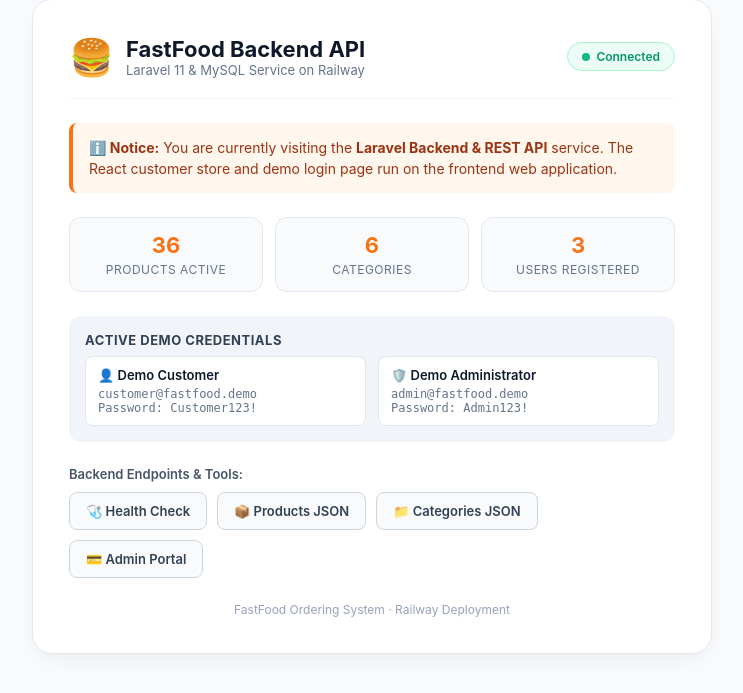
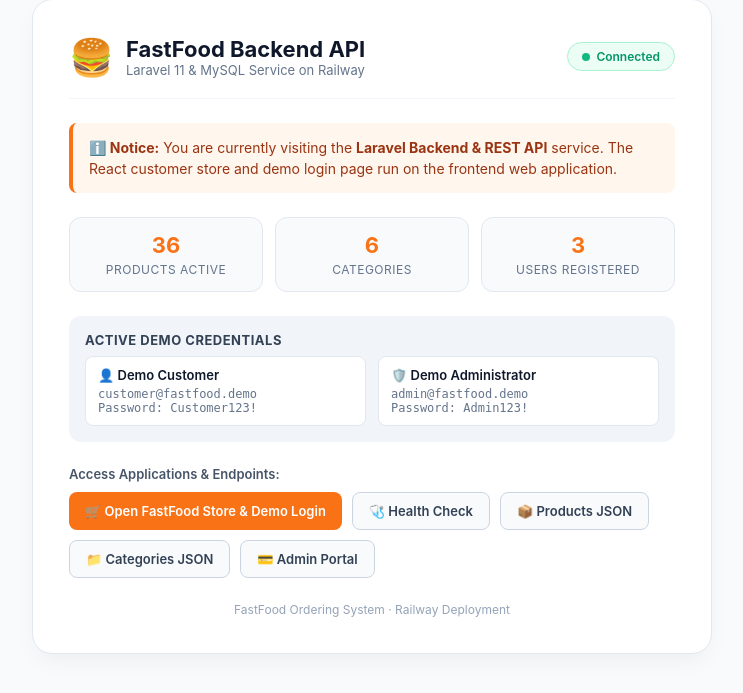
Before and after one commit to Kunnine/Online-Ordering, a Laravel app: page / in a window 1280 px wide. Shown: the part 74-767 px from the top of the page, without its empty margins (268-1011 px from the left). Run offline with Laravel 12, Linux system fonts and the light colour scheme; data comes from the database, SQL or seed files in the repository; parts of the project's set-up code (start-up, migrations or seed data) failed here and were passed over.

Commit message:
feat: add direct frontend link button to backend dashboard

```diff
--- a/fastfood-backend/resources/views/welcome.blade.php
+++ b/fastfood-backend/resources/views/welcome.blade.php
@@ -251,8 +251,9 @@
             </div>
         </div>
 
-        <div class="actions-label">Backend Endpoints & Tools:</div>
+        <div class="actions-label">Access Applications & Endpoints:</div>
         <div class="btn-group">
+            <a href="{{ $frontendUrl }}" class="btn btn-primary" target="_blank">🛒 Open FastFood Store & Demo Login</a>
             <a href="/api/health" class="btn btn-secondary" target="_blank">🩺 Health Check</a>
             <a href="/api/products" class="btn btn-secondary" target="_blank">📦 Products JSON</a>
             <a href="/api/categories" class="btn btn-secondary" target="_blank">📁 Categories JSON</a>
```
